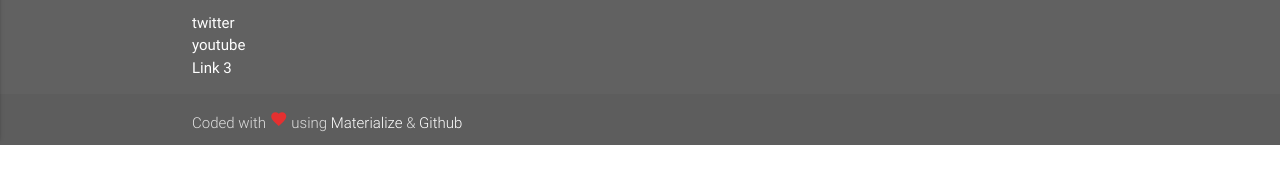
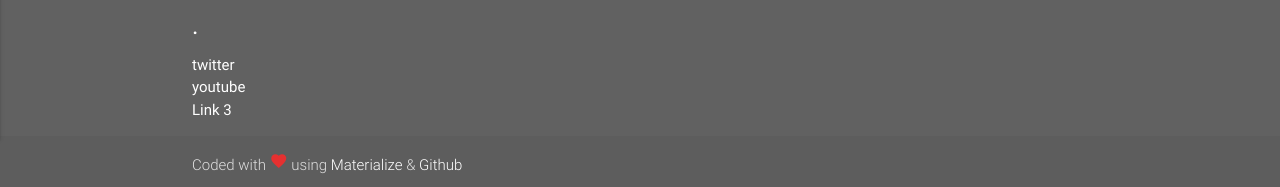
Before and after one commit to Vehicola/vexio.us, a plain HTML site: page index.html in a window 1280 px wide. Shown: the part 721-908 px from the top of the page. Before the commit the page ends 866 px from the top, so only its background shows below. Drawn offline with nearby package versions, Linux system fonts and the light colour scheme.

Commit message:
Update index.html

```diff
--- a/index.html
+++ b/index.html
@@ -82,7 +82,7 @@
           </ul>
         </div>
         <div class="col l6 s12">
-          <h5 class="white-text"></h5>
+          <h5 class="white-text">.</h5>
           <ul>
             <li><a class="white-text" href="https://twitter.com/vexioxd">twitter</a></li>
             <li><a class="white-text" href="https://youtube.com/c/vexioo">youtube</a></li>
```
